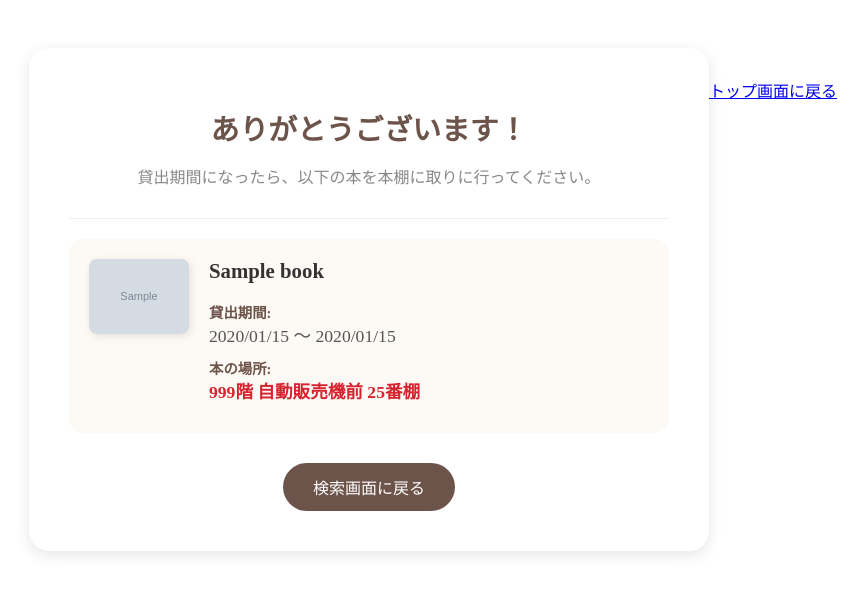
After one commit to KK0705-flower/librarys, a Django app: page /checkout/thanks/1/ in a window 1280 px wide. The commit adds this page. Shown: the top 594 px of the page, without its empty margins (207-1073 px from the left). Run offline with Django 5.2, Linux system fonts and the light colour scheme; tables that the repository leaves empty hold one stand-in row (values such as "Sample post"); grey boxes marked "Sample" are stand-in pictures.

Commit message:
Add files via upload

```diff
--- a/templates/base.html
+++ b/templates/base.html
@@ -1,16 +1,19 @@
-{% load static %}
+{% load static %}  <!DOCTYPE html>
+<html lang="ja">
+<head>
+    <meta charset="UTF-8">
+    <meta name="viewport" content="width=device-width, initial-scale=1.0">
+    <title>{% block title %}KaienBOOKサーチ{% endblock %}</title>
 
-<!DOCTYPE html>
-<html>
-<head>
-    <title>KaienBookサーチ</title>
-        <link rel="stylesheet" type="text/css" href="{% static 'css/style.css' %}">
-</head>
+        <link rel="stylesheet" href="{% static 'css/style.css' %}">
+
+    </head>
 <body>
-    <h2 class="title_book">KaienBookサーチ</h2>
-<div class="container">
-    {% block content %}
-    {% endblock %}
-</div>
+
+    <main>
+        {% block content %}
+        {% endblock %}
+    </main>
+
 </body>
 </html>
--- /dev/null
+++ b/templates/checkout_thanks.html
@@ -0,0 +1,91 @@
+{% extends 'base.html' %}
+
+{% block title %}ご予約ありがとうございます{% endblock %}
+
+{% block content %}
+<div class="thanks-container">
+    <div class="thanks-card">
+        <h1 class="thanks-message">ありがとうございます！</h1>
+        <p class="instruction">貸出期間になったら、以下の本を本棚に取りに行ってください。</p>
+
+        <hr class="divider">
+
+        <div class="book-info-display">
+            <div class="book-image">
+                {% if book.image_url %}
+                    <img src="{{ book.image_url }}" alt="{{ book.title }}">
+                {% endif %}
+            </div>
+
+            <div class="book-details">
+                <h2 class="book-title">{{ book.title }}</h2>
+
+                <div class="info-item">
+                    <span class="label">貸出期間:</span>
+                    <span class="value">{{ lending.lending_date|date:"Y/m/d" }} ～ {{ lending.due_date|date:"Y/m/d" }}</span>
+                </div>
+
+                <div class="info-item">
+                    <span class="label">本の場所:</span>
+                    <span class="value badge-location">{{ location }}</span>
+                </div>
+            </div>
+        </div>
+
+        <div class="thanks-actions">
+            <a href="{% url 'book_search' %}" class="back-button">検索画面に戻る</a>
+        </div>
+    </div>
+    <div class="navigation" style="margin-top: 30px;">
+    <a href="{% url 'index' %}" class="btn-top">トップ画面に戻る</a>
+</div>
+</div>
+
+<style>
+    .thanks-container {
+        display: flex;
+        justify-content: center;
+        padding: 40px 20px;
+    }
+    .thanks-card {
+        background: white;
+        padding: 40px;
+        border-radius: 20px;
+        box-shadow: 0 4px 15px rgba(0,0,0,0.1);
+        max-width: 600px;
+        width: 100%;
+        text-align: center;
+    }
+    .thanks-message { color: #6d544b; font-size: 1.8rem; margin-bottom: 10px; }
+    .instruction { color: #888; margin-bottom: 30px; }
+    .divider { border: 0; border-top: 1px solid #eee; margin: 20px 0; }
+
+    .book-info-display {
+        display: flex;
+        gap: 20px;
+        text-align: left;
+        background: #fdfaf6;
+        padding: 20px;
+        border-radius: 15px;
+    }
+    .book-image img { width: 100px; border-radius: 8px; box-shadow: 2px 2px 8px rgba(0,0,0,0.1); }
+    .book-title { font-size: 1.3rem; margin-top: 0; color: #333; }
+
+    .info-item { margin-bottom: 10px; }
+    .label { font-weight: bold; color: #6d544b; display: block; font-size: 0.9rem; }
+    .value { font-size: 1.1rem; color: #555; }
+    .badge-location { color: #d7232f; font-weight: bold; }
+
+    .thanks-actions { margin-top: 30px; }
+    .back-button {
+        display: inline-block;
+        padding: 12px 30px;
+        background: #6d544b;
+        color: white;
+        text-decoration: none;
+        border-radius: 25px;
+        transition: opacity 0.3s;
+    }
+    .back-button:hover { opacity: 0.8; }
+</style>
+{% endblock %}
```
Also changed, not shown: templates/book_register.html (+67 -39 lines), templates/book_search.html (added, +94 -0 lines), templates/index.html (added, +34 -0 lines), templates/book_isbn.html (line endings or trailing spaces).
